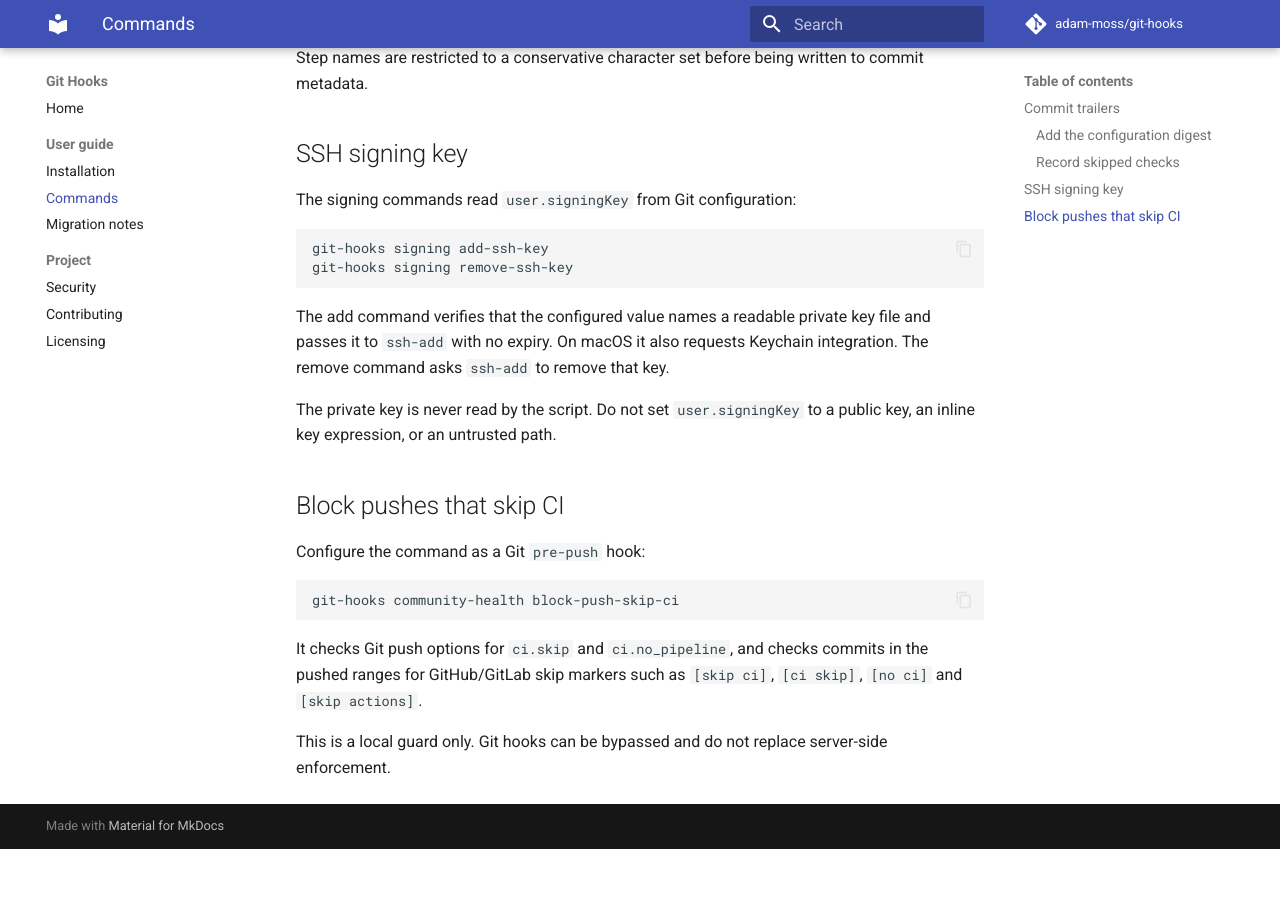
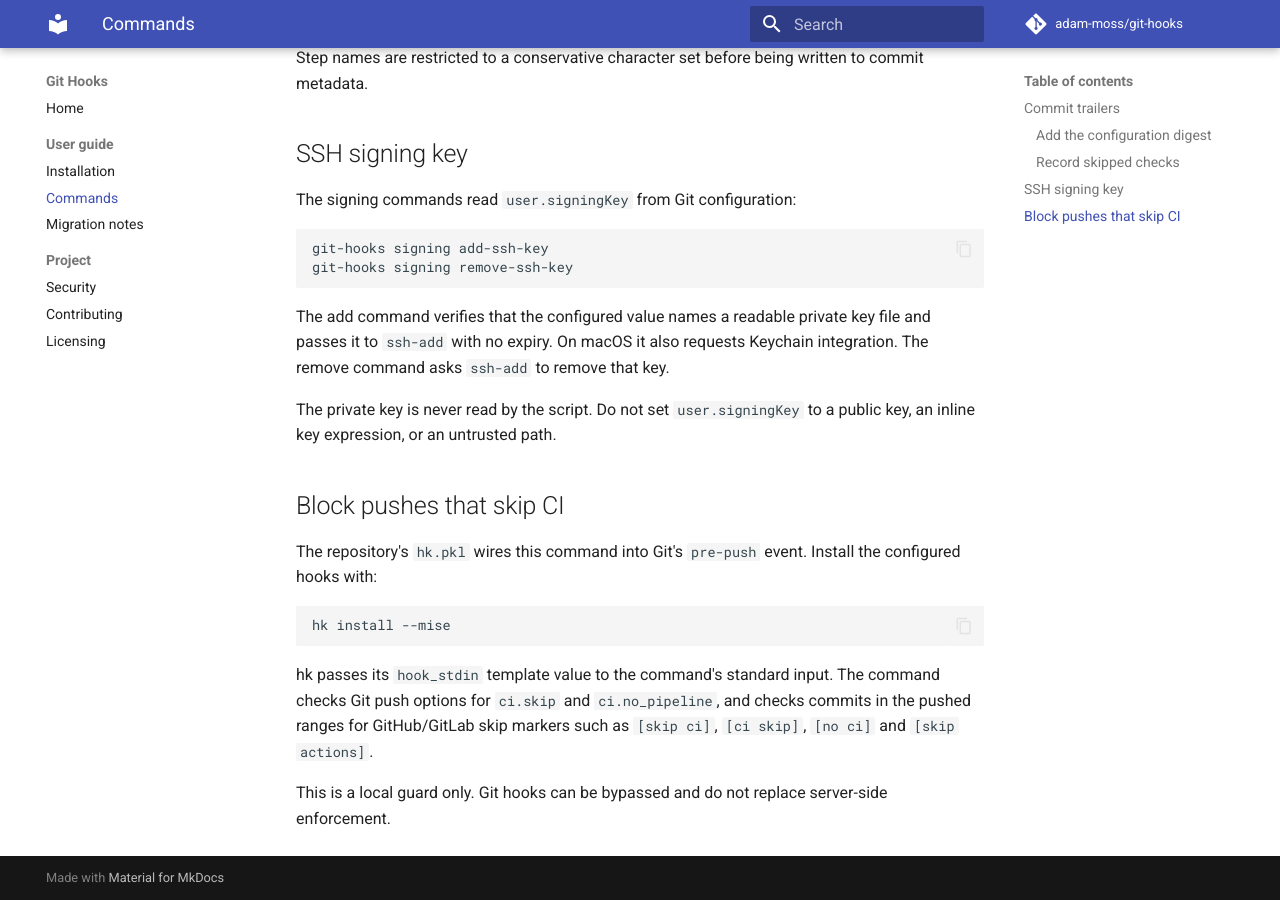
Before and after one commit to adam-moss/git-hooks, an MkDocs documentation site: the page built from docs/commands.md, in a window 1280 px wide and 900 px high, scrolled down 908 px. Built offline with MkDocs 1.6.1 and Material for MkDocs 9.7.7, drawn with Linux system fonts in a browser that asks for light colours; comment, search, counter and statistics services are not loaded; before the commit the page ends 1757 px from its top, so only the background shows below that.

Commit message:
feat: wire migrated utilities into hk git hooks
Signed-off-by: Adam M. <2951486+adam-moss@users.noreply.github.com>

````diff
--- a/docs/commands.md
+++ b/docs/commands.md
@@ -56,15 +56,17 @@ public key, an inline key expression, or an untrusted path.
 
 ## Block pushes that skip CI
 
-Configure the command as a Git `pre-push` hook:
+The repository's `hk.pkl` wires this command into Git's `pre-push` event.
+Install the configured hooks with:
 
 ```sh
-git-hooks community-health block-push-skip-ci
+hk install --mise
 ```
 
-It checks Git push options for `ci.skip` and `ci.no_pipeline`, and checks
-commits in the pushed ranges for GitHub/GitLab skip markers such as `[skip ci]`,
-`[ci skip]`, `[no ci]` and `[skip actions]`.
+hk passes its `hook_stdin` template value to the command's standard input.
+The command checks Git push options for `ci.skip` and `ci.no_pipeline`, and
+checks commits in the pushed ranges for GitHub/GitLab skip markers such as
+`[skip ci]`, `[ci skip]`, `[no ci]` and `[skip actions]`.
 
 This is a local guard only. Git hooks can be bypassed and do not replace
 server-side enforcement.
````
Also changed, not shown: 1 other file.
